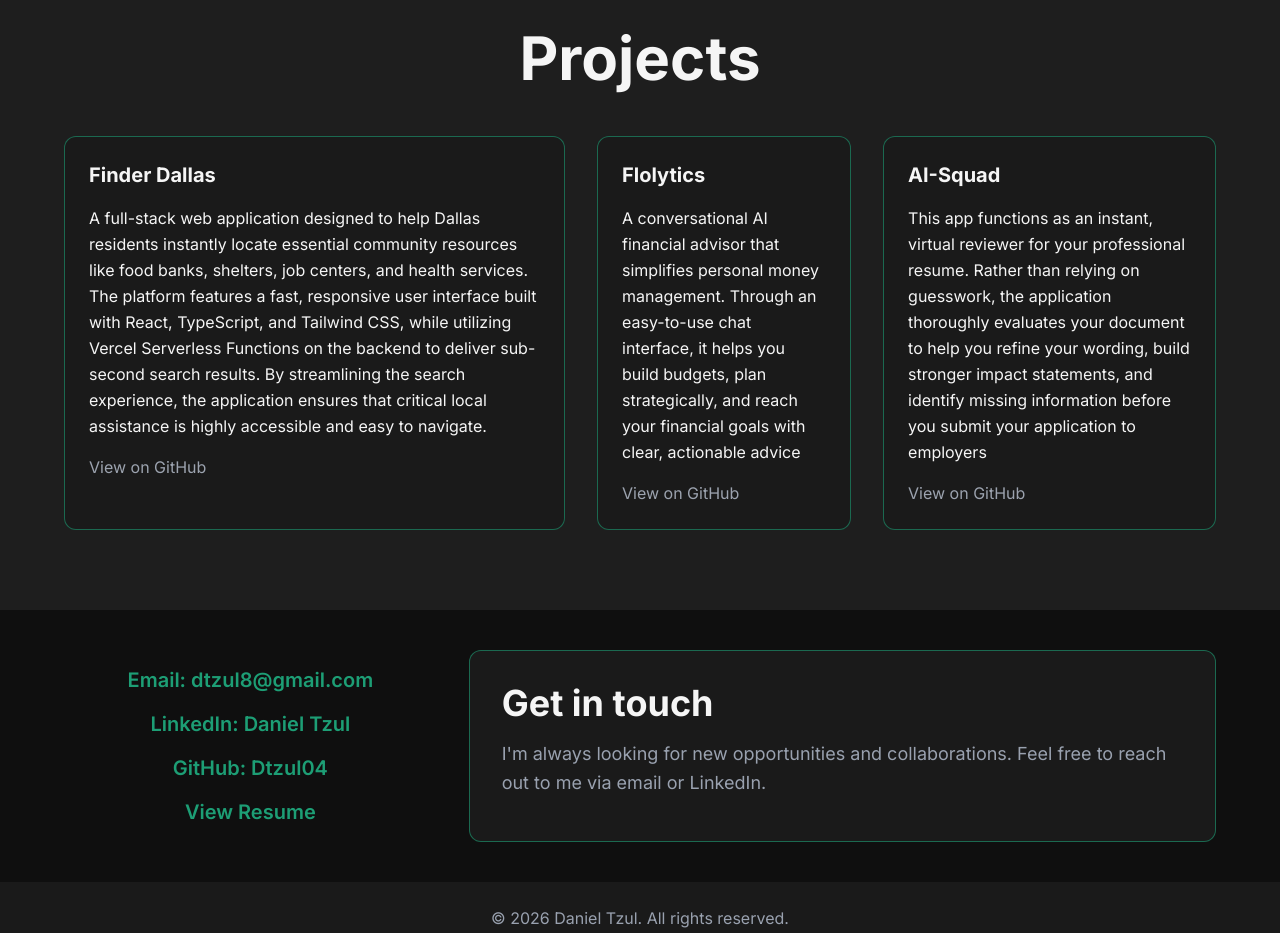
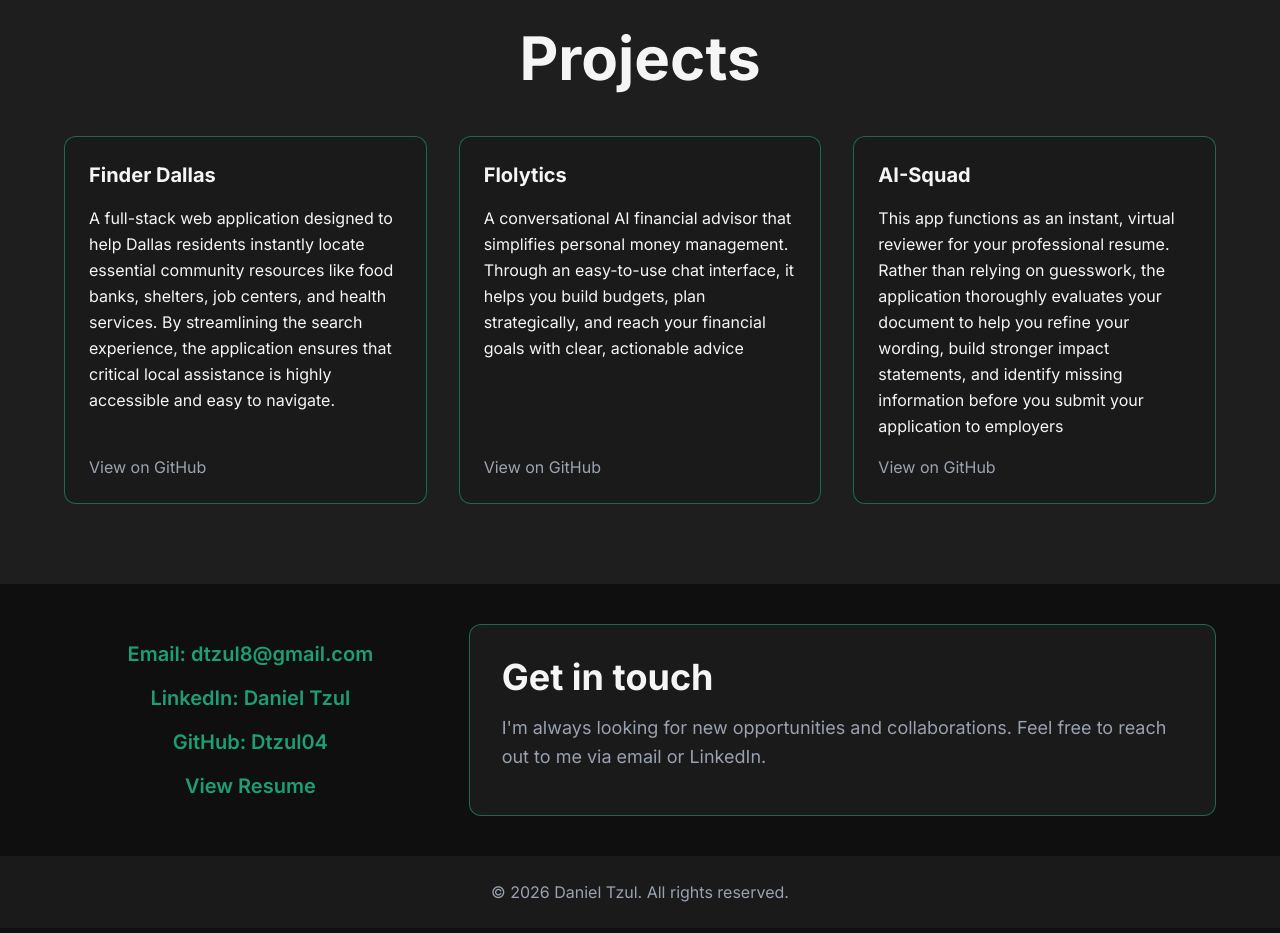
Before and after one commit to Dtzul04/daniel-tzul-portfolio, a React (Vite) app: page / in a window 1280 px wide. Shown: the part 1140-2073 px from the top of the page. Built offline with nearby package versions, Linux system fonts and the light colour scheme.

Commit message:
Clean layout for projects.jsx and revised finder dallas paragraph

```diff
--- a/src/Projects.jsx
+++ b/src/Projects.jsx
@@ -13,24 +13,24 @@ function Projects() {
 
             <h2 className="text-4xl md:text-6xl font-bold mb-12 text-center">Projects</h2>
 
-            <div className="flex flex-col md:flex-row gap-8">
+            <div className="flex flex-col md:flex-row md:items-stretch gap-8">
 
-                <div className={`bg-[#1a1a1a] border border-[#1D9E75]/60 rounded-xl p-6 flex flex-col gap-4 ${className}`}>
+                <div className={`bg-[#1a1a1a] border border-[#1D9E75]/60 rounded-xl p-6 flex flex-1 flex-col gap-4 ${className}`}>
                     <h3 className="text-xl font-bold ">Finder Dallas</h3>
-                    <p className="text-md leading-relaxed">A full-stack web application designed to help Dallas residents instantly locate essential community resources like food banks, shelters, job centers, and health services. The platform features a fast, responsive user interface built with React, TypeScript, and Tailwind CSS, while utilizing Vercel Serverless Functions on the backend to deliver sub-second search results. By streamlining the search experience, the application ensures that critical local assistance is highly accessible and easy to navigate.</p>
-                    <a href="https://github.com/Dtzul04/FinderDallas.git" className="text-[#9ca3af] hover:text-[#1D9E75] transition-colors duration-300">View on GitHub</a>
+                    <p className="text-md leading-relaxed flex-grow">A full-stack web application designed to help Dallas residents instantly locate essential community resources like food banks, shelters, job centers, and health services. By streamlining the search experience, the application ensures that critical local assistance is highly accessible and easy to navigate.</p>
+                    <a href="https://github.com/Dtzul04/FinderDallas.git" className="mt-auto text-[#9ca3af] hover:text-[#1D9E75] transition-colors duration-300">View on GitHub</a>
                 </div>
 
-                <div className={`bg-[#1a1a1a] border border-[#1D9E75]/60 rounded-xl p-6 flex flex-col gap-4 ${className}`}>
+                <div className={`bg-[#1a1a1a] border border-[#1D9E75]/60 rounded-xl p-6 flex flex-1 flex-col gap-4 ${className}`}>
                     <h3 className="text-xl font-bold">Flolytics</h3>
-                    <p className="text-md leading-relaxed">A conversational AI financial advisor that simplifies personal money management. Through an easy-to-use chat interface, it helps you build budgets, plan strategically, and reach your financial goals with clear, actionable advice</p>
-                    <a href="https://github.com/Dtzul04/flolytics.git" className="text-[#9ca3af] hover:text-[#1D9E75] transition-colors duration-300">View on GitHub</a>
+                    <p className="text-md leading-relaxed flex-grow">A conversational AI financial advisor that simplifies personal money management. Through an easy-to-use chat interface, it helps you build budgets, plan strategically, and reach your financial goals with clear, actionable advice</p>
+                    <a href="https://github.com/Dtzul04/flolytics.git" className="mt-auto text-[#9ca3af] hover:text-[#1D9E75] transition-colors duration-300">View on GitHub</a>
                 </div>
 
-                <div className={`bg-[#1a1a1a] border border-[#1D9E75]/60 rounded-xl p-6 flex flex-col gap-4 ${className}`}>
+                <div className={`bg-[#1a1a1a] border border-[#1D9E75]/60 rounded-xl p-6 flex flex-1 flex-col gap-4 ${className}`}>
                     <h3 className="text-xl font-bold">AI-Squad</h3>
-                    <p className="text-md leading-relaxed">This app functions as an instant, virtual reviewer for your professional resume. Rather than relying on guesswork, the application thoroughly evaluates your document to help you refine your wording, build stronger impact statements, and identify missing information before you submit your application to employers</p>
-                    <a href="https://github.com/Dtzul04/AI-Squad.git" className="text-[#9ca3af] hover:text-[#1D9E75] transition-colors duration-300">View on GitHub</a>
+                    <p className="text-md leading-relaxed flex-grow">This app functions as an instant, virtual reviewer for your professional resume. Rather than relying on guesswork, the application thoroughly evaluates your document to help you refine your wording, build stronger impact statements, and identify missing information before you submit your application to employers</p>
+                    <a href="https://github.com/Dtzul04/AI-Squad.git" className="mt-auto text-[#9ca3af] hover:text-[#1D9E75] transition-colors duration-300">View on GitHub</a>
                 </div>
 
             </div>
```
